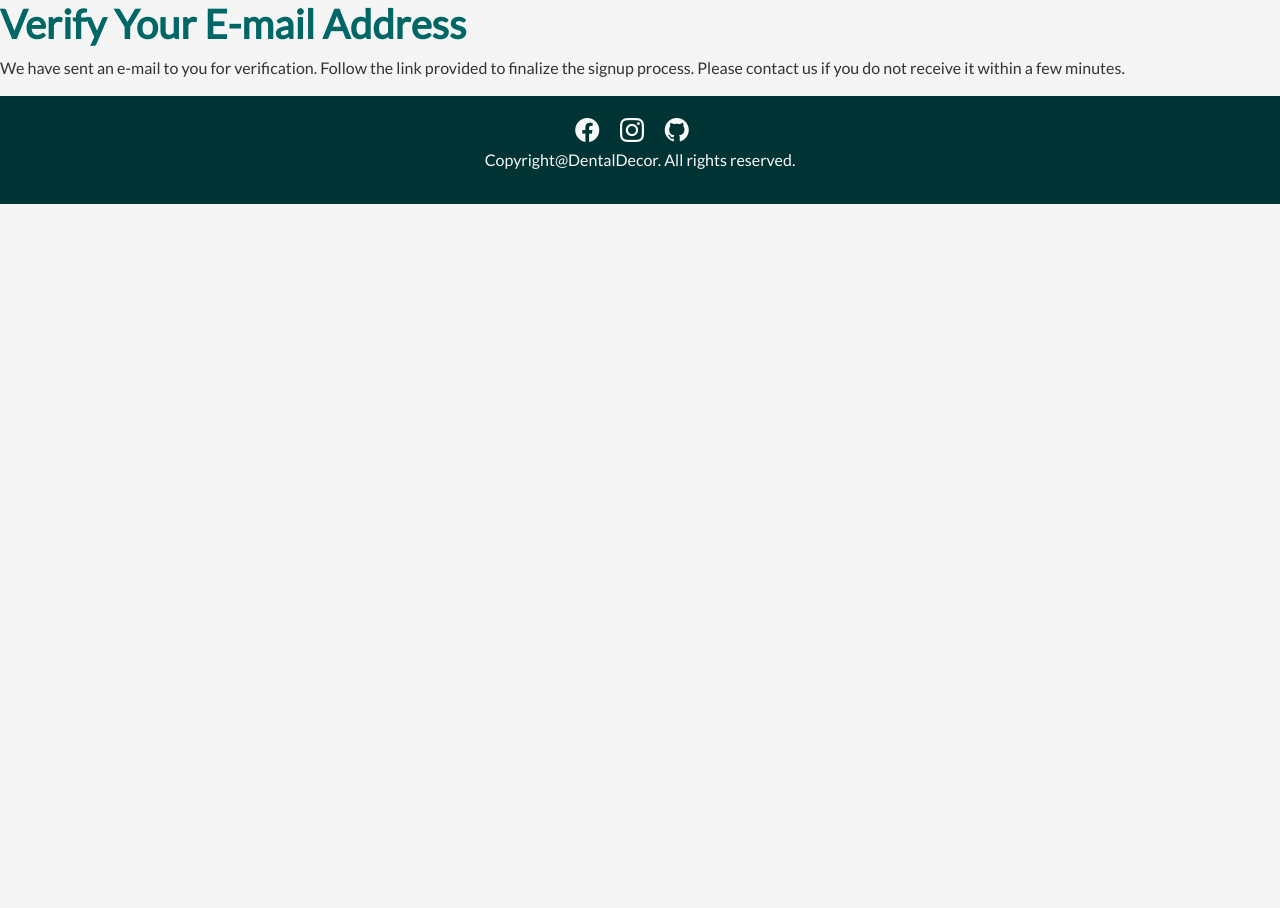
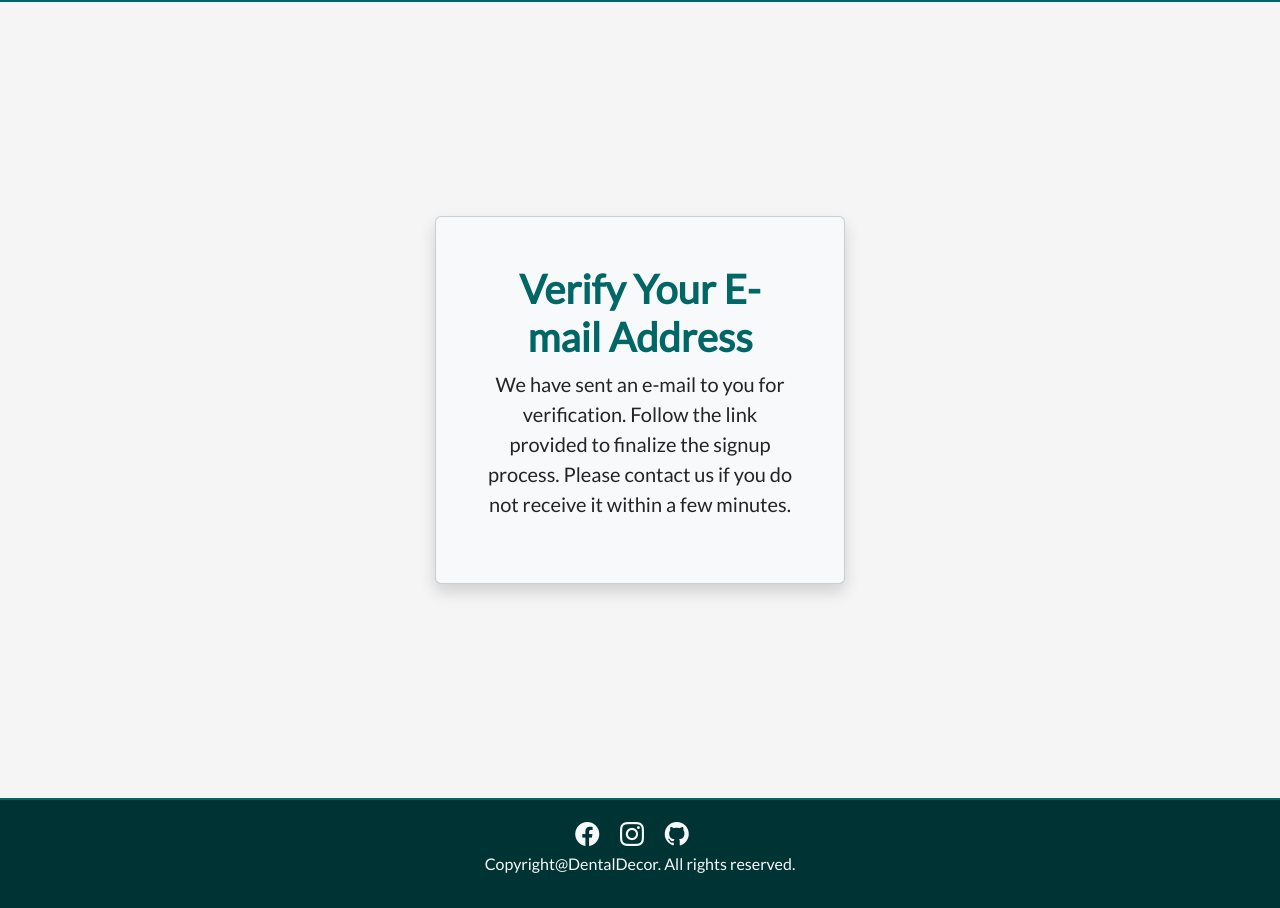
Before and after one commit to SooryaGeorge7/Dental_Decor, a Django app: a page that uses templates/allauth/account/verification_sent.html in a window 1280 px wide. Shown: the part 74-982 px from the top of the page. Before the commit the page ends 278 px from the top, so only its background shows below. Run offline with Django 3.2, Linux system fonts and the light colour scheme; some libraries are stand-ins or nearby versions.

Commit message:
fix:updated verify email template layout

```diff
--- a/templates/allauth/account/verification_sent.html
+++ b/templates/allauth/account/verification_sent.html
@@ -1,12 +1,18 @@
-{% extends "account/base.html" %}
+{% extends "base.html" %}
 
 {% load i18n %}
 
 {% block head_title %}{% trans "Verify Your E-mail Address" %}{% endblock %}
 
 {% block content %}
-    <h1>{% trans "Verify Your E-mail Address" %}</h1>
-
-    <p>{% blocktrans %}We have sent an e-mail to you for verification. Follow the link provided to finalize the signup process. Please contact us if you do not receive it within a few minutes.{% endblocktrans %}</p>
-
+<section class="d-flex justify-content-center align-items-center carousal-border min-vh-100">
+    <div class="container ">
+        <div class="row mx-2 justify-content-center">
+            <div class=" card shadow bg-body-tertiary rounded col-lg-5 col-md-7  p-5 bg-light text-center ">
+                <h1>{% trans "Verify Your E-mail Address" %}</h1>
+                <p class="fs-5">{% blocktrans %}We have sent an e-mail to you for verification. Follow the link provided to finalize the signup process. Please contact us if you do not receive it within a few minutes.{% endblocktrans %}</p>
+            </div>
+          </div>
+    </div>
+</section>
 {% endblock %}
```
